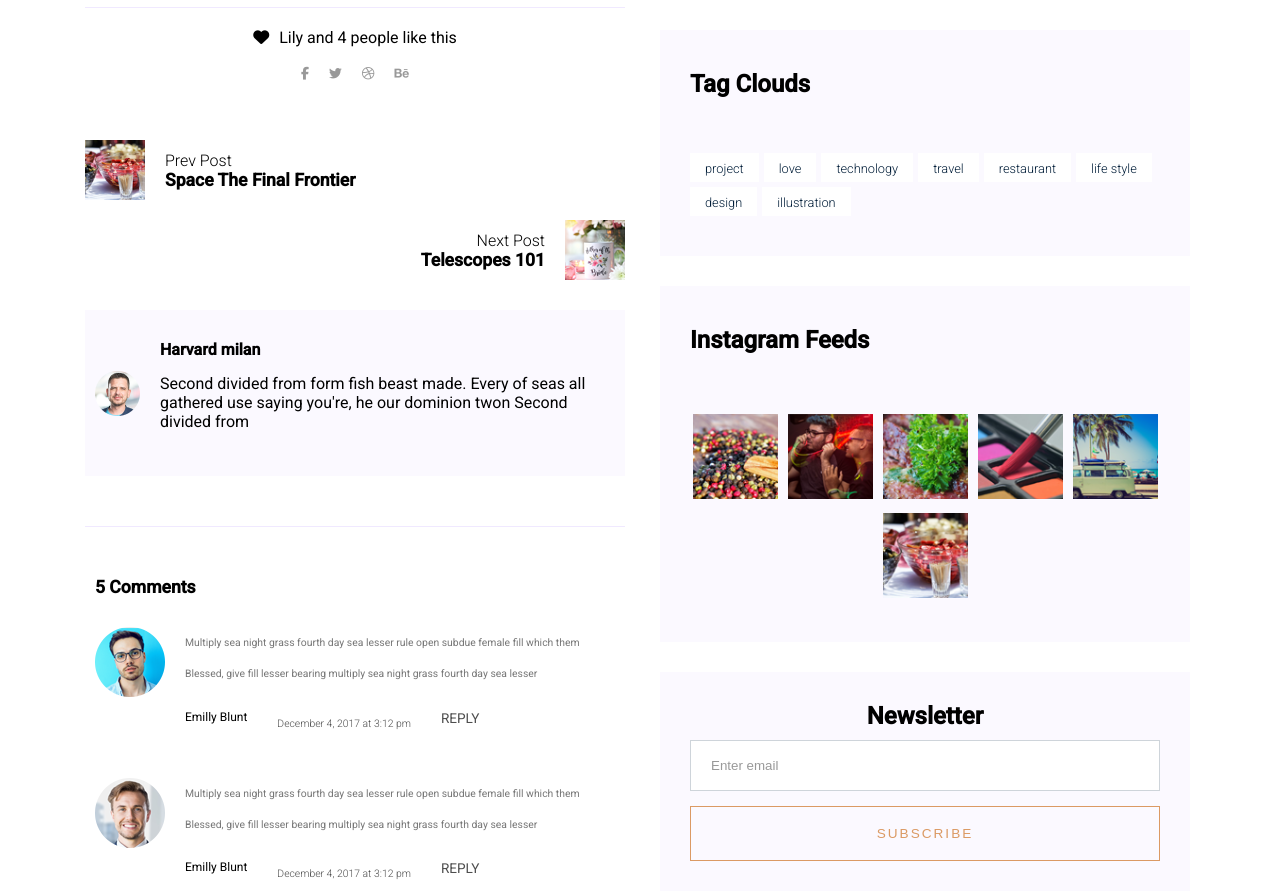
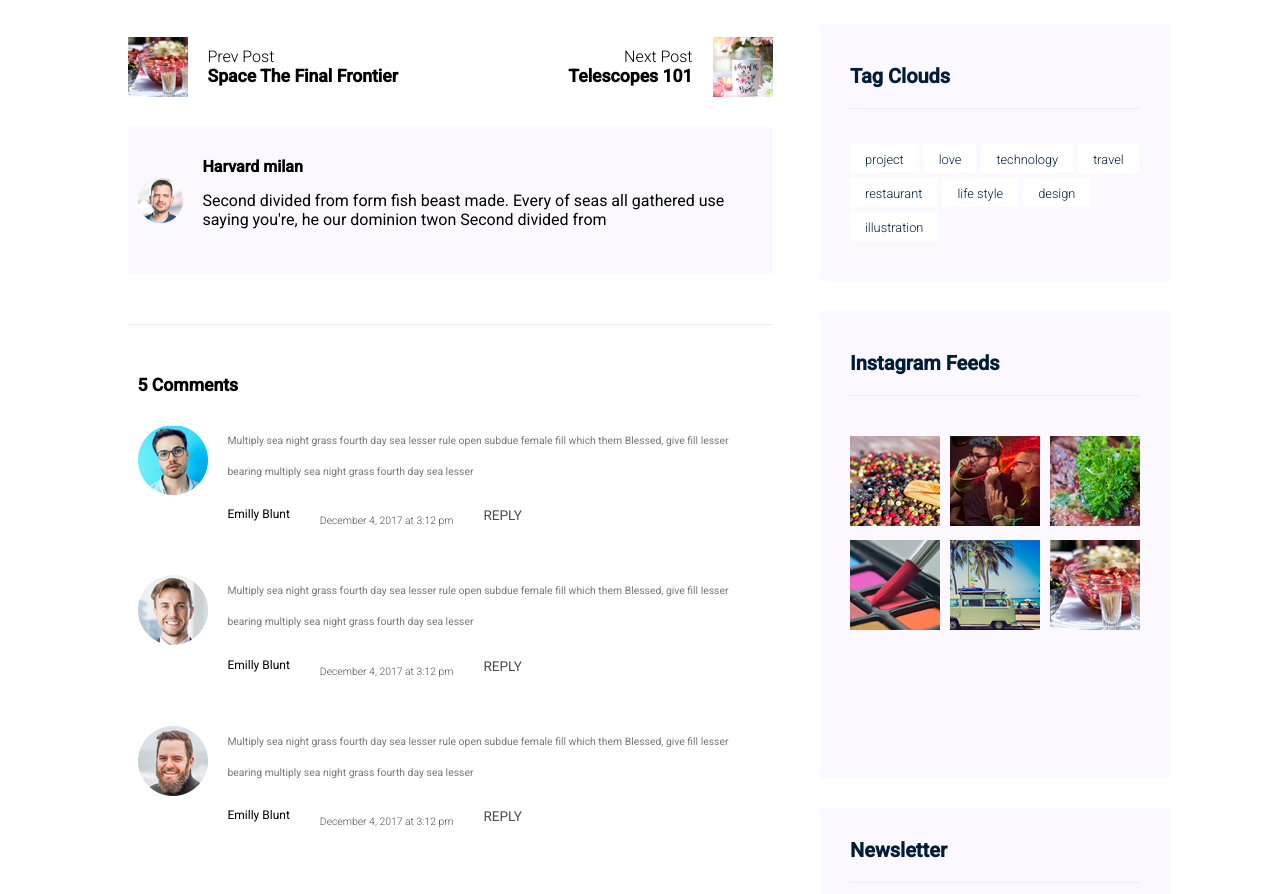
Before and after one commit to jsan2478/jony., a plain HTML site: page blog.detail.html in a window 1280 px wide. Shown: the part 1364-2258 px from the top of the page. Drawn offline with Linux system fonts and the light colour scheme.

Commit message:
update CSS

```diff
--- a/screen.css
+++ b/screen.css
@@ -146,27 +146,28 @@ body {
   /* ------------------START of contact.html-------------------*/
 
   section.contact-us {
-    padding: 70px 0;
-  }
+    padding: 70px 15px;
+  }
+
   section.contact-us > .container {
-    padding: 0 15px;
+    padding: 0;
   }
 
   section.contact-us .map-container {
-    padding: 0 40px;
-    max-width: 1140px;
+    display: none;
     margin: auto;
-  }
+    max-width: 600px;
+  }
+
   section.contact-us .map-container .map {
     display: block;
     width: 100%;
-    max-width: 1140px;
-
-  }
-
-  section.contact-us > .container form {
+  }
+
+/*  section.contact-us > .container form {
     padding: 0 0 20px 0;
-  }
+
+  }*/
 
   section.contact-us > .container h2 {
     font-size: 1.6rem;
@@ -181,7 +182,7 @@ body {
 
   section.contact-us > .container form .container input#name {
     width: 100%;
-    margin-right: 30px;
+  /*  margin-right: 30px;*/
   }
   section.contact-us > .container form .container {
     display: block;
@@ -223,6 +224,7 @@ body {
     border: 1px solid #DB9A64;
     color: #DB9A64;
     margin-top: 10px;
+    margin-bottom: 15px;
   }
 
   section.contact-us > .container .contact-info {
@@ -257,9 +259,7 @@ body {
     font-size: 1rem;
     text-decoration: none;
   }
-  section.contact-us .map-container {
-    display: none;
-  }
+
 
 
   /* ------------------END of contact.html-------------------*/
@@ -376,18 +376,21 @@ border-radius: 6px;
 
   section.blog-main > .container aside  {
     width: 100%;
-max-width: 350px;
     display: flex;
     flex-direction: column;
     gap: 30px;
   }
 
-  section.blog-main > .container aside > h2 {
-    font-size: 1.2rem;
+  section.blog-main > .container aside h2 {
+    font-size: 1.25rem;
     color: #001D38;
-    position: relative;
-    padding: 0;
-  }
+    padding-bottom: 20px;
+    margin-bottom: -20px;
+    border-bottom: 1px solid var(--light-border-color);
+    display: block;
+    width: 100%;
+  }
+
   section.blog-main > .container aside > h2::before {
     content: "";
     background-color: var(--light-border-color);
@@ -560,22 +563,23 @@ background-color: #fff;
   }
 
   section.blog-main > .container aside .instagram-feeds {
-
     background-color: var(--blog-background-color);
     padding: 40px 30px;
 
   }
 
   section.blog-main > .container aside .instagram-feeds .container {
-    width: 100%;
-    display: flex;
-    flex-wrap: wrap;
+    display: grid;
+    grid-template-columns:  1fr 1fr 1fr;
+    grid-template-rows: 1fr 1fr 1fr;
     gap: 10px;
     margin-top: 60px;
-    justify-content: center;
+    margin-right: auto;
+    margin-left: auto;
+    justify-items: center;
   }
   section.blog-main > .container aside .instagram-feeds .container img {
-    width: 85px;
+    width: 70px;
   }
   /*  section.blog-main > .container aside .instagram-feeds h2 {
       font-size: 1.2rem;
@@ -591,11 +595,21 @@ background-color: #fff;
     flex-direction: column;
     justify-content: center;
     align-items: center;
-    padding: 30px ;
+    padding: 30px 30px 40px 30px;
     gap: 5px;
-margin-bottom: 50px;
-  }
-
+    margin-bottom: 90px;
+  }
+
+  section.blog-main .container aside form.subscribe h2 {
+   /* align-self: flex-start;
+    padding-bottom: 20px;
+    border-bottom: 1px solid var(--light-border-color);
+    display: block;
+    width: 100%;*/
+    margin-bottom: 20px;
+    padding-bottom: 20px;
+
+  }
 
 
 
@@ -665,6 +679,11 @@ margin-bottom: 50px;
   .main section.single-blog > .container .social .icons {
     display: flex;
     gap: 20px;
+  }
+  .main section.single-blog > .container .social p {
+    font-size: 0.87rem;
+    font-weight: lighter;
+    margin-bottom: 10px;
   }
 
   .main section.single-blog > .container .social .fa-heart {
@@ -1337,19 +1356,51 @@ display: block;
   section.contact-us .map-container {
     display: block;
   }
-  section.blog-main > .container aside  {
+ /* section.blog-main > .container aside  {
     min-width: 530px;
     margin-left: auto;
     margin-right: auto;
-  }
+  }*/
+  .main-container .main {
+    max-width: 500px;
+    margin-left: auto;
+    margin-right: auto;
+  }
+
+
   section.contact-us > .container form .container {
-    display: flex;
-  }
+    margin-right: -20px;
+  }
+
+
   section.contact-us > .container {
     max-width: 600px;
     margin-right: auto;
     margin-left: auto;
   }
+  section.blog-main > .container .main {
+  max-width: 500px;
+    margin-left: auto;
+    margin-right: auto;
+  }
+  section.blog-main > .container aside {
+    max-width: 500px;
+    margin-left: auto;
+    margin-right: auto;
+  }
+ section.blog-main > .container aside .instagram-feeds .container {
+    margin-right: auto;
+    margin-left: auto;
+
+  }
+  section.blog-main > .container aside .instagram-feeds .container img {
+    width: 90px;
+
+  }
+  .main section.single-blog > .container .social {
+    flex-direction: row;
+    justify-content: space-between;
+  }
 }
 
 @media only screen and (min-width: 768px) {
@@ -1368,9 +1419,43 @@ display: block;
   .banner-container section.one .container .left .button {
     margin-top: 70px;
   }
-  /* ------------------contact.html-------------------*/
-
-    /* ------------------contact.html-------------------*/
+  /* ------------------blog.html-------------------*/
+  section.blog-main .container .main a h2 {
+    font-size: 1.5rem;
+ /*   color: black;
+    margin-bottom: 20px;*/
+  }
+
+  section.contact-us > .container {
+    max-width: 675px;
+
+  }
+  section.blog-main > .container .main {
+    max-width: 675px;
+  }
+
+
+  section.blog-main > .container aside {
+/*    max-width: 90%;*/
+  max-width: 675px;
+
+  }
+
+  .main-container .main {
+    max-width: 675px;
+  }
+  .main-container .blog-main > .container aside {
+    max-width: 675px;
+    margin-left: auto;
+    margin-right: auto;
+  }
+  .main  section.single-blog > .container .previous-next-blog {
+    display: flex;
+    flex-direction: row;
+    justify-content: space-between;
+  }
+
+    /* ------------------blog.html-------------------*/
   section.two > .container {
     display: grid;
     grid-template-columns: 1fr 1fr;
@@ -1464,6 +1549,10 @@ width: 100%;
     margin-right: auto;
     margin-left: auto;
   }
+  section.contact-us .map-container {
+    max-width: 700px;
+  }
+
   /* ------------------contact.html-------------------*/
 
 
@@ -1641,14 +1730,20 @@ section.product > .container .left img {
 
 
 
+
   /*----------------- blog.html -------------------*/
 
   /*----------------- blog-detail.html -------------------*/
+
 
   section.blog-main > .container aside  {
     max-width: 350px ;
   }
 
+  .main-container .blog-main > .container aside {
+    max-width: 350px ;
+  }
+
 
 
 
@@ -1656,6 +1751,7 @@ section.product > .container .left img {
     display: flex;
     align-items: flex-start;
     max-width: 1140px;
+    padding: 0 20px 0 30px;
   }
 
   /*----------------- blog-detail.html -------------------*/
@@ -1704,6 +1800,15 @@ section.product > .container .left img {
     justify-content: center;
     align-items: center;
   }
+  /*----------------- contact.html -------------------*/
+
+  section.contact-us .map-container {
+    max-width: 1140px;
+    padding: 0 40px;
+  }
+
+  /*----------------- contact.html -------------------*/
+
 }
 
 @media only screen and (min-width: 1200px) {
```
Lines whose indentation alone changed are shown as unchanged.
